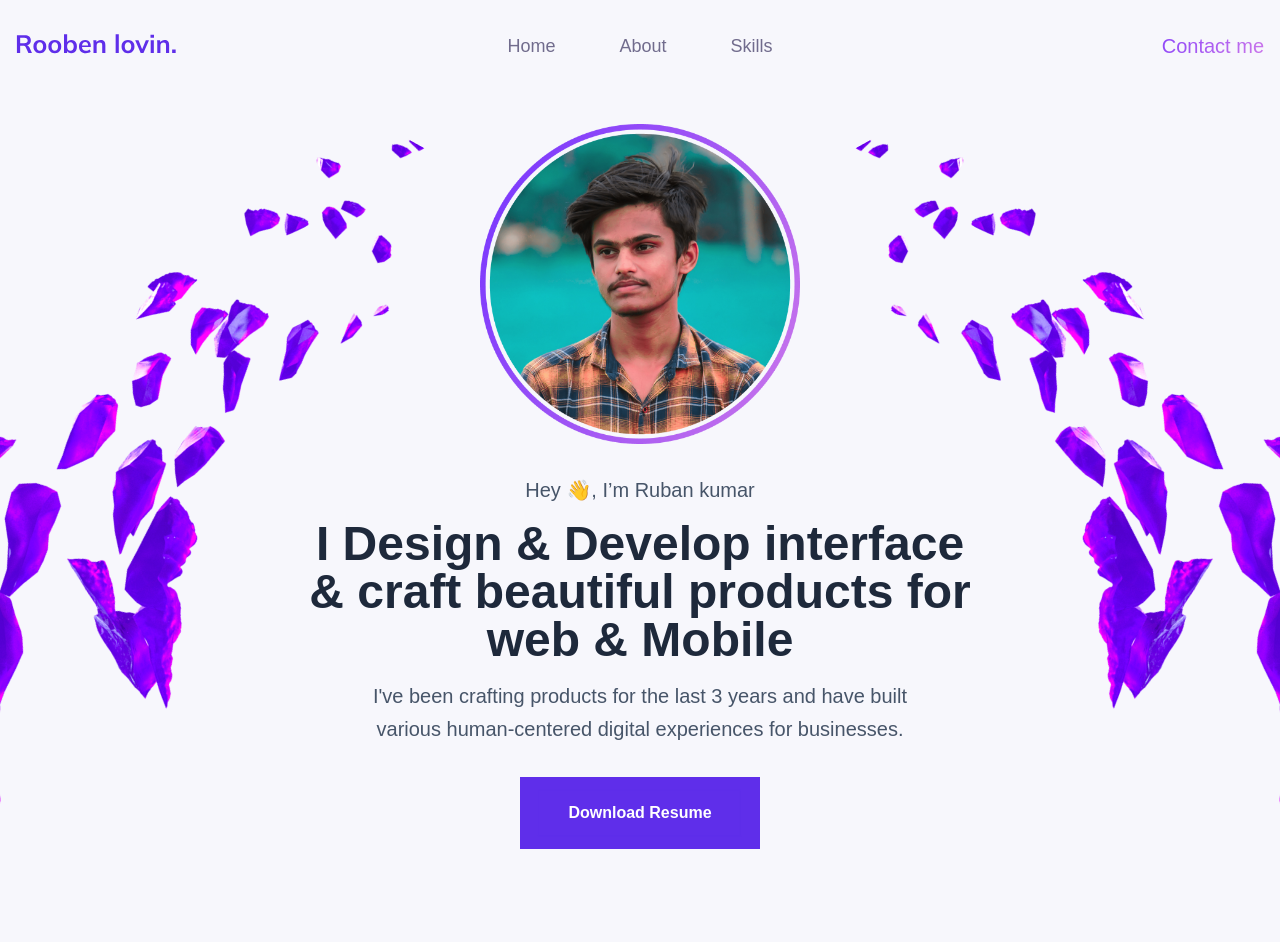
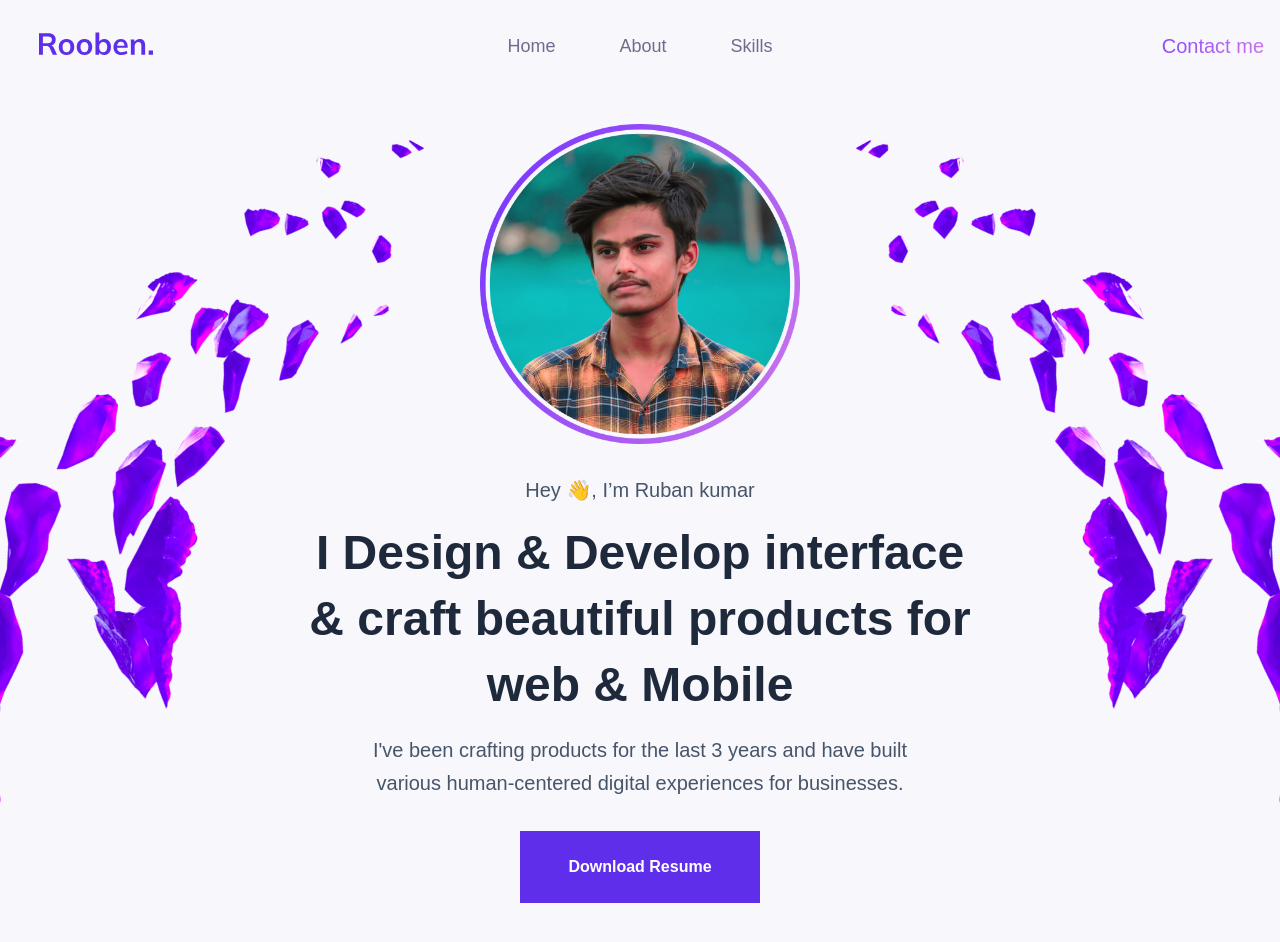
Before and after one commit to rooben-me/rooben-portfolio, a Next.js app: page / in a window 1280 px wide. Shown: the top 942 px of the page. Built offline with nearby package versions, Linux system fonts and the light colour scheme; a web font is replaced by a local one.

Commit message:
fixed z-index for crystals

```diff
--- a/components/Crystals.tsx
+++ b/components/Crystals.tsx
@@ -4,12 +4,13 @@ import crystalImage from "../public/image/crystals.png";
 
 const Crystals = () => {
   return (
-    <div className="absolute inset-0">
+    <div className="absolute inset-0 -z-10">
       <div className=" relative w-full min-h-screen">
         <figure className="absolute -left-96 sm:-left-80 md:-left-72 lg:-left-52 xl:-left-20 2xl:left-0 top-0">
           <Image
             src={crystalImage}
             alt="Image of a crystal"
+            placeholder="blur"
             layout="fixed"
             objectFit="contain"
           />
@@ -19,12 +20,13 @@ const Crystals = () => {
             src={crystalImage}
             alt="Image of a crystal"
             layout="fixed"
+            placeholder="blur"
             objectFit="fill"
           />
         </figure>
       </div>
     </div>
-  )
-}
+  );
+};
 
-export default Crystals
+export default Crystals;
--- a/components/Header.tsx
+++ b/components/Header.tsx
@@ -18,7 +18,7 @@ const Header = () => {
       <p className="text-slate-600 text-xl mt-8 mb-4">
         Hey 👋, I’m Ruban kumar
       </p>
-      <h1 className="text-3xl md:text-5xl font-semibold text-slate-800 leading-normal max-w-2xl text-center">
+      <h1 className="text-3xl md:text-5xl font-semibold text-slate-800 !leading-snug max-w-2xl text-center">
         I Design & Develop interface & craft beautiful products for web & Mobile
       </h1>
       <p className="text-slate-600 leading-relaxed max-w-xl mt-4 text-center text-xl">
--- a/pages/_app.tsx
+++ b/pages/_app.tsx
@@ -6,9 +6,9 @@ function MyApp({ Component, pageProps }: AppProps) {
   return (
     <>
       <NextSeo
-        title="Rooben Lovin"
-        titleTemplate="Rooben Lovin"
-        defaultTitle="Rooben Lovin"
+        title="Rooben Portfolio"
+        titleTemplate="Rooben Portfolio"
+        defaultTitle="Rooben Portfolio"
         description="A full stack web developer, who loves to design and develop beautiful websites. I have been coding for over a year now. One of my hobbies is writing, I love to document my journey by writing blog posts and also teach others through them."
         canonical="https://www.rooben.me/"
         openGraph={{
```
Also changed, not shown: public/image/rooben-logo.svg. Lines whose indentation alone changed are shown as unchanged.
